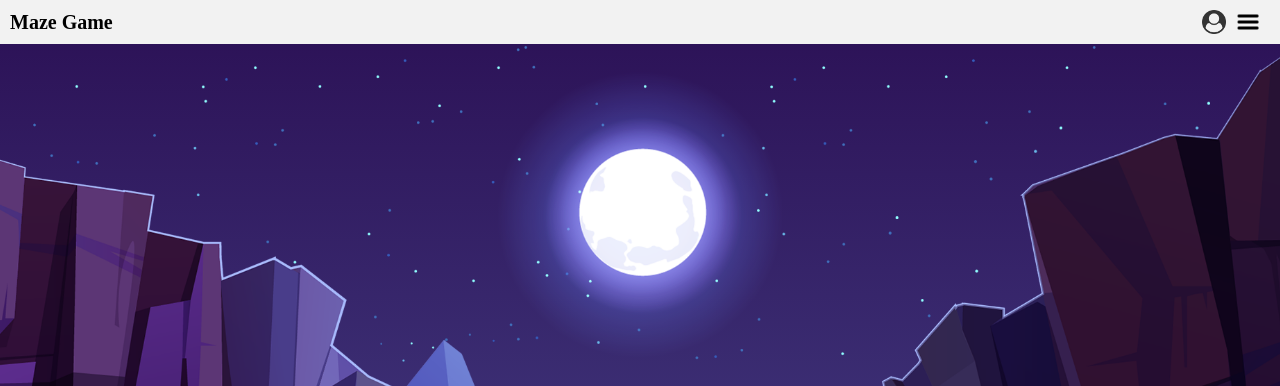
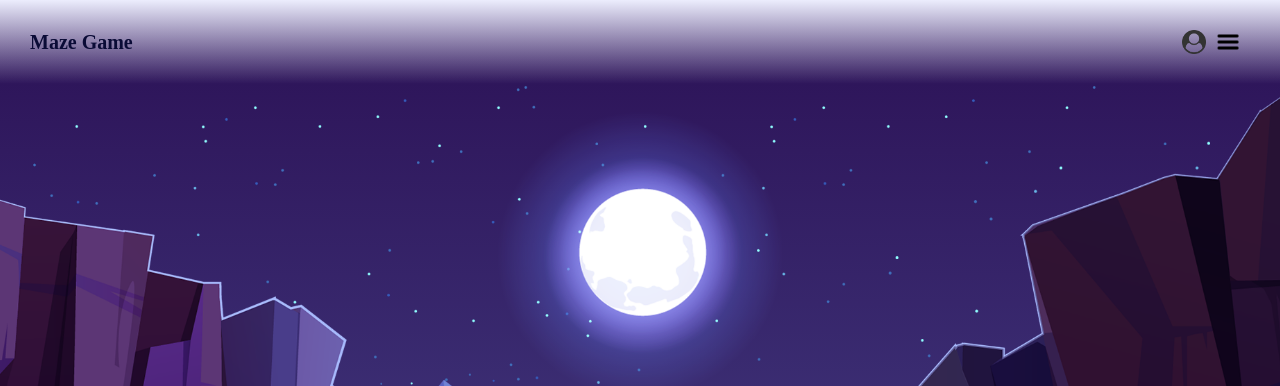
Before and after one commit to marcabounader/SEF-Maze, a website: page index.html in a window 1280 px wide. Shown: the top 386 px of the page. Drawn offline with Linux system fonts and the light colour scheme.

Commit message:
CSS: updated nav gradient

```diff
--- a/src/styles/Main_Page_CSS/navbar.css
+++ b/src/styles/Main_Page_CSS/navbar.css
@@ -2,9 +2,10 @@
     display: flex;
     justify-content: space-between;
     align-items: center;
-    background-color: #f2f2f2;
-    padding: 10px;
+    background: linear-gradient(to bottom,#ecedfd, transparent);
+    padding: 30px;
     z-index: 10000;
+    color:#0a0b36;
   }
 
   .navbar-left {
--- a/src/styles/Main_Page_CSS/parallax.css
+++ b/src/styles/Main_Page_CSS/parallax.css
@@ -11,15 +11,6 @@
     overflow: hidden;
 }
 
-.parallax::after{
-    content:'';
-    position: absolute;
-    bottom: 0;
-    width: 100%;
-    height: 100px;
-    background: linear-gradient(to top,#1c0522, transparent);
-    z-index: 1000;
-}
 
 .parallax img
 {
@@ -34,11 +25,7 @@
 section img#moon
 {
     mix-blend-mode: screen;
-}
-
-section img#mountains_front
-{
-    z-index: 10;
+    /* to blend image with background */
 }
 
 #text
@@ -63,3 +50,18 @@ section img#mountains_front
     z-index: 9;
     transform: translateY(250px);
 }
+
+section img#mountains_front
+{
+    z-index: 10;
+}
+
+.parallax::after{
+    content:'';
+    position: absolute;
+    bottom: 0;
+    width: 100%;
+    height: 100px;
+    background: linear-gradient(to top,#2b1055, transparent);
+    z-index: 1000;
+}
```
